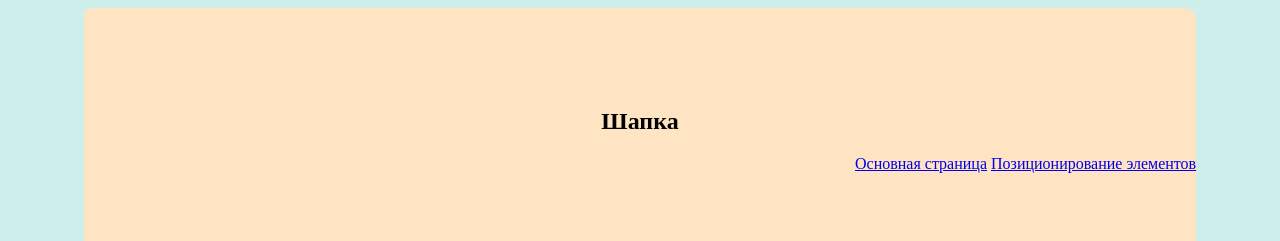
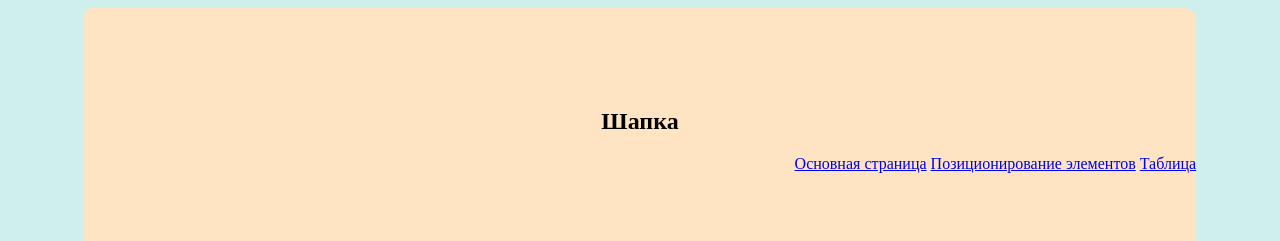
Before and after one commit to gahagam/html, a plain HTML site: page index.html in a window 1280 px wide. Shown: the top 241 px of the page. Drawn offline with Linux system fonts and the light colour scheme.

Commit message:
Лабораторная 4

```diff
--- a/index.html
+++ b/index.html
@@ -10,6 +10,9 @@
     <h2 id="cap">Шапка</h2>
     <a href="laba1.html">Основная страница</a>
     <a href="page2.html">Позиционирование элементов</a>
+    <a href="table.html">Таблица</a>
+
+
 </div>
 
 <body>
```
